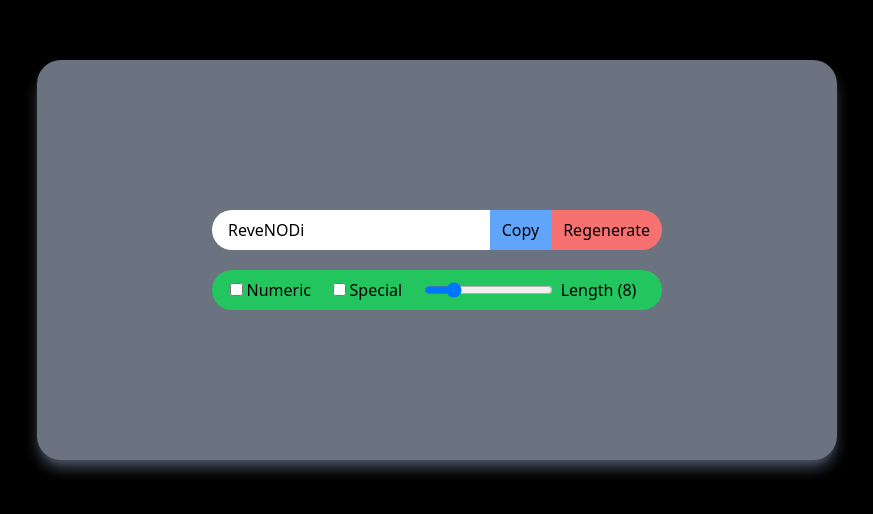
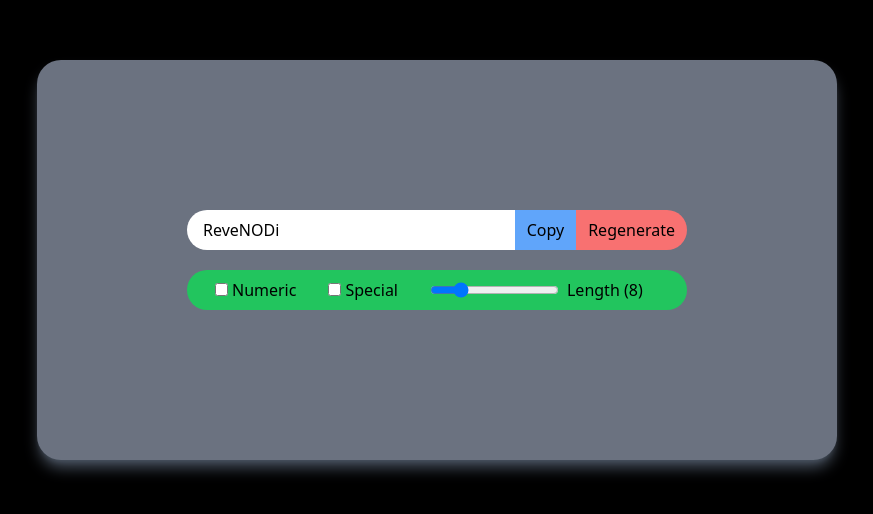
Before and after one commit to sagar-monga/FE_pocs, a React (Vite) app in the folder Learning-React/05-password-generator/: page / in a window 1280 px wide. Shown: the part 140-654 px from the top of the page, without its empty margins (203-1076 px from the left). Built offline with nearby package versions, Linux system fonts and the light colour scheme.

Commit message:
style: make elements fixed

```diff
--- a/Learning-React/05-password-generator/src/App.tsx
+++ b/Learning-React/05-password-generator/src/App.tsx
@@ -57,7 +57,7 @@ function App() {
 	return (
 		<div className="bg-black w-full h-screen flex justify-center items-center">
 			<div className="bg-gray-500 min-w-[800px] min-h-[400px] rounded-3xl shadow-lg shadow-gray-600 flex flex-col justify-center items-center">
-				<div className="flex min-w-[450px]">
+				<div className="flex min-w-[500px]">
 					<input
 						type="text"
 						className="bg-white h-full px-4 py-1 min-h-[40px] rounded-l-3xl flex-1"
@@ -78,7 +78,7 @@ function App() {
 						Regenerate
 					</button>
 				</div>
-				<div className="bg-green-500 min-w-[450px] min-h-[40px] flex justify-evenly items-center mt-5 rounded-full">
+				<div className="bg-green-500 min-w-[500px] min-h-[40px] flex justify-evenly items-center mt-5 rounded-full">
 					<div className="flex items-baseline">
 						<input
 							type="checkbox"
@@ -103,7 +103,7 @@ function App() {
 							max={20}
 							onChange={(event) => setLength(parseInt(event.target.value))}
 						/>
-						<span className="px-2">{`Length (${length})`}</span>
+						<span className="px-2 min-w-[100px]">{`Length (${length})`}</span>
 					</div>
 				</div>
 			</div>
```
